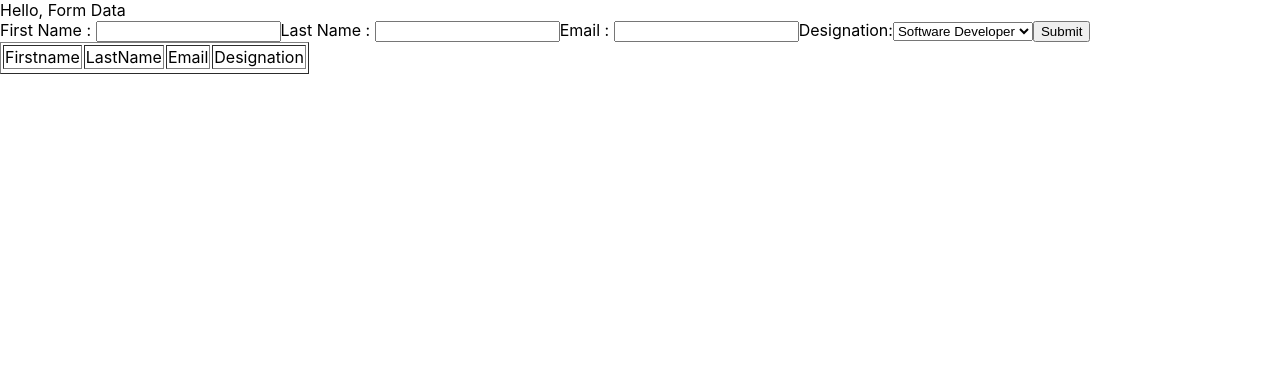
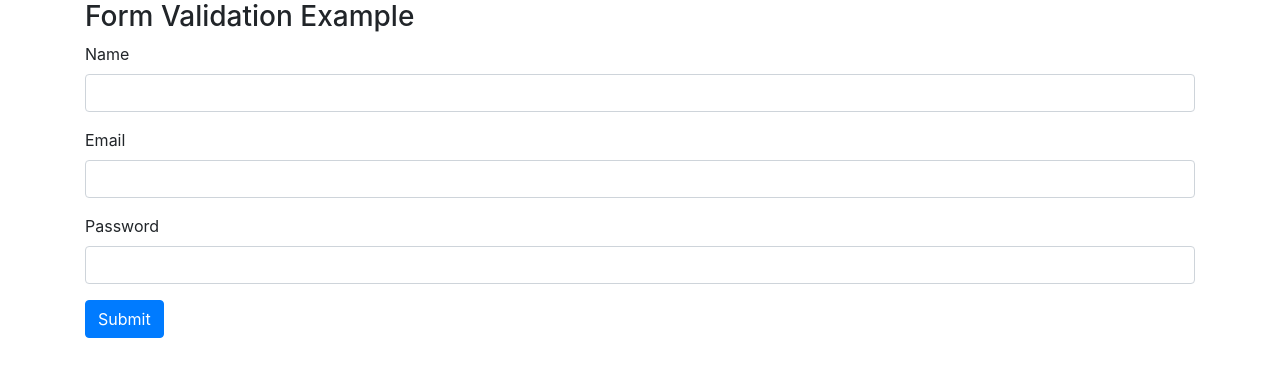
Before and after one commit to insanisbrain/react-team-demo-app, a React (Create React App) app: page / in a window 1280 px wide. Shown: the top 376 px of the page. Built offline with nearby package versions, Linux system fonts and the light colour scheme.

Commit message:
form validation example

```diff
--- a/public/index.html
+++ b/public/index.html
@@ -5,16 +5,21 @@
     <link rel="icon" href="%PUBLIC_URL%/favicon.ico" />
     <meta name="viewport" content="width=device-width, initial-scale=1" />
     <meta name="theme-color" content="#000000" />
-    <meta
-      name="description"
-      content="Web site created using create-react-app"
-    />
+    <meta name="description" content="Web site created using create-react-app" />
     <link rel="apple-touch-icon" href="%PUBLIC_URL%/logo192.png" />
     <!--
       manifest.json provides metadata used when your web app is installed on a
       user's mobile device or desktop. See https://developers.google.com/web/fundamentals/web-app-manifest/
     -->
     <link rel="manifest" href="%PUBLIC_URL%/manifest.json" />
+
+    <link
+      rel="stylesheet"
+      href="https://stackpath.bootstrapcdn.com/bootstrap/4.4.1/css/bootstrap.min.css"
+      integrity="sha384-Vkoo8x4CGsO3+Hhxv8T/Q5PaXtkKtu6ug5TOeNV6gBiFeWPGFN9MuhOf23Q9Ifjh"
+      crossorigin="anonymous"
+    />
+
     <!--
       Notice the use of %PUBLIC_URL% in the tags above.
       It will be replaced with the URL of the `public` folder during the build.
@@ -39,5 +44,20 @@
       To begin the development, run `npm start` or `yarn start`.
       To create a production bundle, use `npm run build` or `yarn build`.
     -->
+    <script
+      src="https://code.jquery.com/jquery-3.4.1.slim.min.js"
+      integrity="sha384-J6qa4849blE2+poT4WnyKhv5vZF5SrPo0iEjwBvKU7imGFAV0wwj1yYfoRSJoZ+n"
+      crossorigin="anonymous"
+    ></script>
+    <script
+      src="https://cdn.jsdelivr.net/npm/popper.js@1.16.0/dist/umd/popper.min.js"
+      integrity="sha384-Q6E9RHvbIyZFJoft+2mJbHaEWldlvI9IOYy5n3zV9zzTtmI3UksdQRVvoxMfooAo"
+      crossorigin="anonymous"
+    ></script>
+    <script
+      src="https://stackpath.bootstrapcdn.com/bootstrap/4.4.1/js/bootstrap.min.js"
+      integrity="sha384-wfSDF2E50Y2D1uUdj0O3uMBJnjuUD4Ih7YwaYd1iqfktj0Uod8GCExl3Og8ifwB6"
+      crossorigin="anonymous"
+    ></script>
   </body>
 </html>
--- a/src/App.js
+++ b/src/App.js
@@ -3,13 +3,15 @@ import './App.css';
 import Counter from './components/Counter';
 import Employee from './components/Employee';
 import Products from './components/Products';
+import { FormValidation } from './components/FormValidation';
 
 function App() {
   return (
     <div>
-      {/* <Counter />
-      <Employee /> */}
-      <Products />
+      {/* <Counter /> */}
+      {/* <Employee /> */}
+      {/* <Products /> */}
+      <FormValidation />
     </div>
   );
 }
--- /dev/null
+++ b/src/components/FormValidation.js
@@ -0,0 +1,146 @@
+import React, { useState } from 'react'
+
+export const FormValidation = () => {
+
+  const regExp = RegExp(
+    /^[a-zA-Z0-9]+@[a-zA-Z0-9]+\.[A-Za-z]+$/
+  )
+
+  const formState = {
+    name: {
+      value: '',
+      errorMessage: '',
+    },
+    email: {
+      value: '',
+      errorMessage: '',
+    },
+    password: {
+      value: '',
+      errorMessage: '',
+    }
+  }
+
+  const [formData, setFormData] = useState(formState);
+
+  const formValChange = (e) => {
+    const { name, value } = e.target;
+
+    switch (name) {
+      case "name":
+        setFormData({
+          ...formData,
+          name: {
+            value, // if object key left side & passing object right side are same then use that key once
+            errorMessage: value.length < 4 ? "Atlease 4 character required" : ""
+          }
+        })
+        break;
+      case "email":
+        setFormData({
+          ...formData, // capture older state of formData
+          email: {
+            value, // if object key left side & passing object right side are same then use that key once
+            errorMessage: regExp.test(value) ? "" : "Email address is invalid"
+          }
+        })
+        break;
+      case "password":
+        setFormData({
+          ...formData,
+          password: {
+            value, // if object key left side & passing object right side are same then use that key once
+            errorMessage: value.length < 6 ? 'Atlease 6 character required' : ""
+          }
+        })
+        break;
+      default:
+        break;
+    }
+
+  }
+
+  const formValid = (formData) => {
+    let isInvalidCount = 0;
+    Object.values(formData).forEach(formElement => {
+      if (formElement.errorMessage.length > 0) {
+        isInvalidCount++;
+      }
+    })
+    return isInvalidCount === 0 ? true : false;
+  }
+
+
+  const onSubmit = (e) => {
+    let formValues = formData;
+    if (formValid(formData)) {
+      console.log("Form is Valid");
+    } else {
+      console.log("form is invalid")
+    }
+  }
+
+  return (
+    <div className="container">
+      <div className="row">
+        <div className="col-md-12">
+          <h3>Form Validation Example</h3>
+          <div className="form-group">
+            <label>Name</label>
+            <input
+              id="name"
+              type="text"
+              className="form-control"
+              name="name"
+              onChange={formValChange}
+              autoComplete={"off"}
+            />
+            {
+              formData.name.errorMessage.length > 0 && (
+                <small className="text-danger">{formData.name.errorMessage}</small>
+              )
+            }
+          </div>
+          <div className="form-group">
+            <label>Email</label>
+            <input
+              id="email"
+              type="email"
+              className="form-control"
+              name="email"
+              onChange={formValChange}
+              autoComplete={"off"}
+            />
+            {
+              formData.email.value.length > 0 && (
+                <small className="text-danger">{formData.email.errorMessage}</small>
+              )
+            }
+          </div>
+          <div className="form-group">
+            <label>Password</label>
+            <input
+              id="password"
+              type="password"
+              className="form-control"
+              name="password"
+              onChange={formValChange}
+              autoComplete={"off"}
+            />
+            {
+              formData.password.value.length > 0 && (
+                <small className="text-danger">{formData.password.errorMessage}</small>
+              )
+            }
+          </div>
+          <div>
+            <button type="submit" onClick={onSubmit} className="btn btn-primary">Submit</button>
+          </div>
+          {/* <div className="bg-dark my-2 text-light">
+            <pre style={{ color: 'white', padding: '20px 0' }}>{JSON.stringify(formData, null, 2)}</pre>
+          </div> */}
+        </div>
+      </div>
+    </div>
+  )
+}
```
